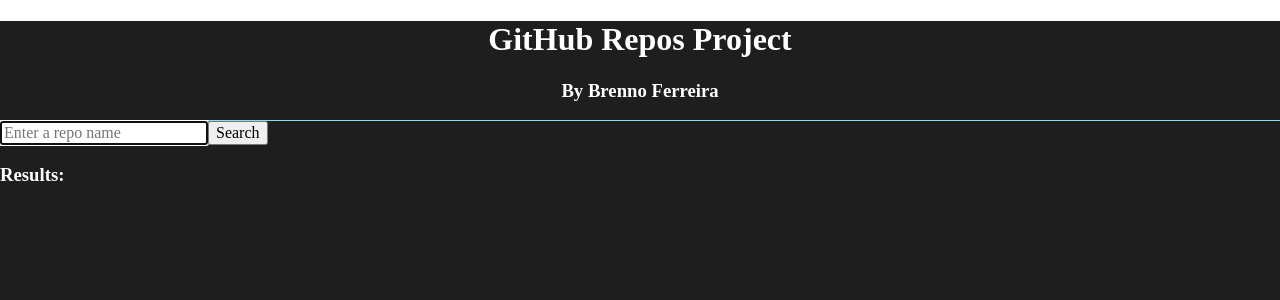
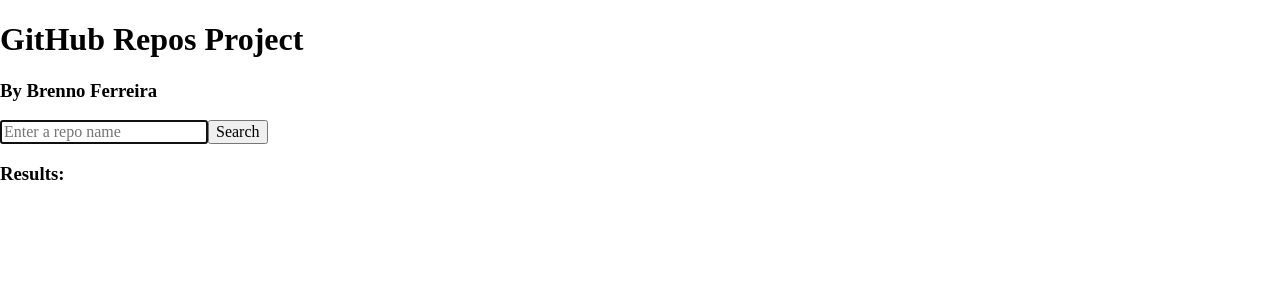
Before and after one commit to brennowilliam/github_api, a React (Create React App) app in the folder client/: page / in a window 1280 px wide. Shown: the top 300 px of the page. Built offline with nearby package versions, Linux system fonts and the light colour scheme.

Commit message:
CLIENT: Add React Router and adds a loading info for the user

```diff
--- a/client/package.json
+++ b/client/package.json
@@ -9,6 +9,7 @@
     "react": "^16.4.2",
     "react-dom": "^16.4.2",
     "react-redux": "^5.0.7",
+    "react-router-dom": "^4.3.1",
     "react-scripts": "1.1.4",
     "redux": "^4.0.0",
     "reselect": "^3.0.1"
--- a/client/src/App.js
+++ /dev/null
@@ -1,75 +0,0 @@
-import React, { Component } from 'react';
-// Redux
-import { connect } from "react-redux"
-
-// Components
-import SearchForm from "./components/SearchForm"
-import RepoList from "./components/RepoList"
-
-// Actions
-import { fetchRepos } from "./actions/repos"
-
-class App extends Component {
-  state = {
-    loading: false
-  }
-
-  handleOnSubmit = async (searchTerm) => {
-    await fetch(`api/search/${searchTerm}`)
-      .then(response => response.json())
-      .then(response => this.props.onFetchRepos(response.results))
-  }
-
-  render() {
-    const styles = {
-      container: {
-        // display: 'flex',
-        // flexDirection: 'row',
-        // flexWrap: 'wrap',
-        // justifyContent: 'center',
-        height: '100vh',
-        background: '#1e1e1e',
-        color: '#fff'
-      },
-      header: {
-        textAlign: 'center',
-        borderBottom: '1px solid #8BDDF7'
-      }
-    }
-
-    return (
-      <div style={styles.container}>
-        <div style={styles.header}>
-          <h1> GitHub Repos Project </h1>
-          <h3> By Brenno Ferreira </h3>
-        </div>
-        <SearchForm onSubmit={this.handleOnSubmit}/>
-        <RepoList />
-        {/* <div>
-          <h3> Results </h3>
-          <ul>
-            {
-              this.props.repos.map(repo => {
-                <li>
-                  { repo }
-                </li>
-              })
-            }
-          </ul>
-        </div> */}
-      </div>
-    );
-  }
-}
-
-const mapStateToProps = state => ({
-  repos: state.repos
-})
-
-const mapDispatchToProps = dispatch => ({
-  onFetchRepos: repos => {
-    dispatch(fetchRepos(repos))
-  }
-})
-
-export default connect(mapStateToProps, mapDispatchToProps)(App);
--- a/client/src/actions/repos.js
+++ b/client/src/actions/repos.js
@@ -1,5 +1,3 @@
-import axios from "axios"
-
 export const fetchRepos = ( payload ) => {
 console.log(payload)
   return  {
--- /dev/null
+++ b/client/src/components/App.js
@@ -0,0 +1,65 @@
+import React, { Component } from 'react';
+// Redux
+import { connect } from "react-redux"
+
+// Components
+import SearchForm from "./SearchForm"
+import RepoList from "./RepoList"
+import Header from "./Header"
+
+// Actions
+import { fetchRepos } from "../actions/repos"
+
+class App extends Component {
+  state = {
+    isLoading: false
+  }
+
+  handleOnSubmit = async (searchTerm) => {
+    this.setState((prevState) => ({ isLoading: !prevState.isLoading }))
+    await fetch(`api/search/${searchTerm}`)
+      .then(response => {
+        this.setState((prevState) => ({ isLoading: !prevState.isLoading }))
+        return response.json()
+      })
+      .then(response => this.props.onFetchRepos(response.results))
+  }
+
+  render() {
+    const styles = {
+      container: {
+        background: '#1e1e1e',
+        color: '#fff'
+      },
+      header: {
+        textAlign: 'center',
+        borderBottom: '1px solid #8BDDF7',
+        marginBottom: 15
+      }
+    }
+
+    return (
+      <div>
+        <Header />
+        <SearchForm onSubmit={this.handleOnSubmit} />
+        {
+          this.state.isLoading
+          ? <p> Loading... </p>
+          : <RepoList />
+        }
+      </div>
+    );
+  }
+}
+
+const mapStateToProps = state => ({
+  repos: state.repos
+})
+
+const mapDispatchToProps = dispatch => ({
+  onFetchRepos: repos => {
+    dispatch(fetchRepos(repos))
+  }
+})
+
+export default connect(mapStateToProps, mapDispatchToProps)(App);
--- /dev/null
+++ b/client/src/components/Bookmarks.js
@@ -0,0 +1,13 @@
+import React from "react"
+
+class Bookmarks extends React.Component {
+  render() {
+    return (
+      <div>
+        <h1>Bookmarks</h1>
+      </div>
+    )
+  }
+}
+
+export default Bookmarks
--- /dev/null
+++ b/client/src/components/Header.js
@@ -0,0 +1,10 @@
+import React from "react"
+
+const Header = () => (
+  <div>
+    <h1> GitHub Repos Project </h1>
+    <h3> By Brenno Ferreira </h3>
+  </div>
+)
+
+export default Header
--- a/client/src/components/RepoList.js
+++ b/client/src/components/RepoList.js
@@ -4,8 +4,14 @@
 // Components
 import RepoListItem from "./RepoListItem"
 
+const styles = {
+  list: {
+    overflow: 'scroll'
+  }
+}
+
 const RepoList = props => (
-  <div>
+  <div style={styles.list}>
     <h3> Results: </h3>
     {
       props.repos.map(repo => (
--- a/client/src/components/SearchForm.js
+++ b/client/src/components/SearchForm.js
@@ -31,7 +31,6 @@
     } else {
       this.setState(() => ({ error: '' }))
       this.props.onSubmit(this.state.repoName)
-      //this.props.onFetchRepos({ repoName: this.state.repoName })
     }
   }
 
--- a/client/src/index.js
+++ b/client/src/index.js
@@ -1,11 +1,12 @@
 import React from 'react';
 import ReactDOM from 'react-dom';
-import App from './App';
 
 // Redux
 import configureStore from "./store/configureStore"
 // React Redux
 import { Provider } from "react-redux"
+// Router
+import AppRouter from "./routers/AppRouter"
 
 // CSS
 import "normalize.css/normalize.css"
@@ -14,7 +15,7 @@
 
 ReactDOM.render(
   <Provider store={store}>
-    <App />
+    <AppRouter />
   </Provider>,
   document.getElementById('root')
 );
--- /dev/null
+++ b/client/src/routers/AppRouter.js
@@ -0,0 +1,21 @@
+import React from "react"
+import { BrowserRouter, Route, Switch } from "react-router-dom";
+
+// Components
+import App from "../components/App"
+import Bookmarks from "../components/Bookmarks"
+
+const AppRouter = props => {
+  return (
+    <BrowserRouter>
+      <React.Fragment>
+        <Switch>
+          <Route path="/" component={App} exact />
+          <Route path="/bookmarks" component={Bookmarks} exact />
+        </Switch>
+      </React.Fragment>
+    </BrowserRouter>
+  )
+}
+
+export default AppRouter
```
Also changed, not shown: 1 other file (tests, documents, lock files or other folders).
